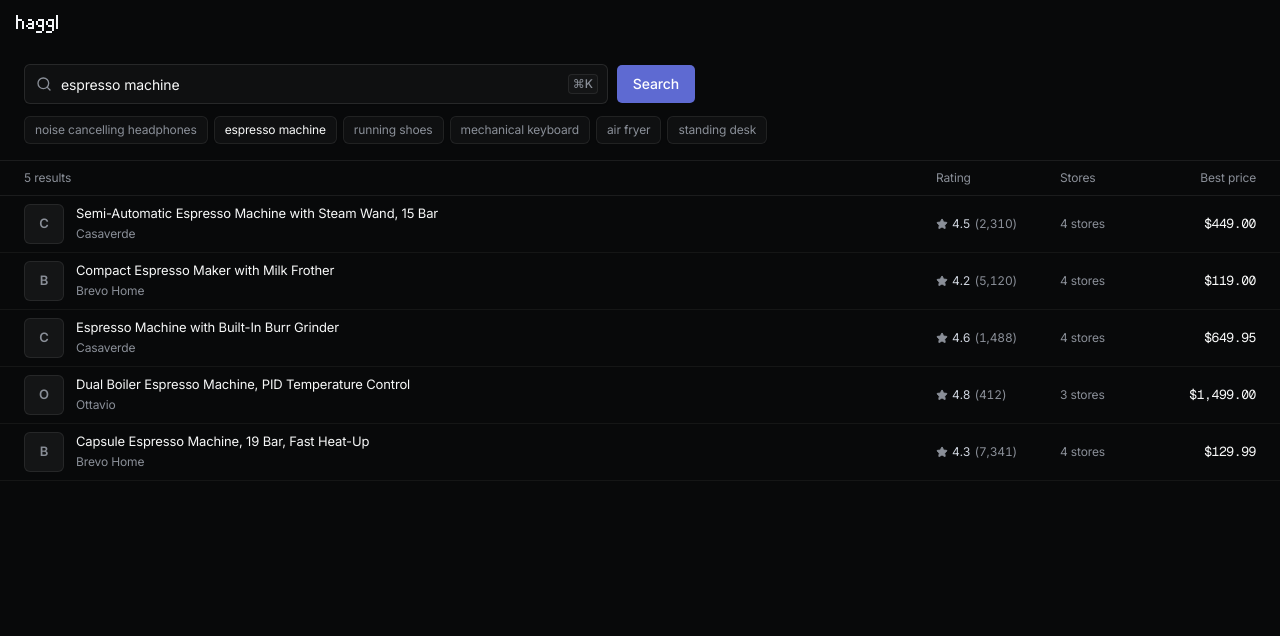
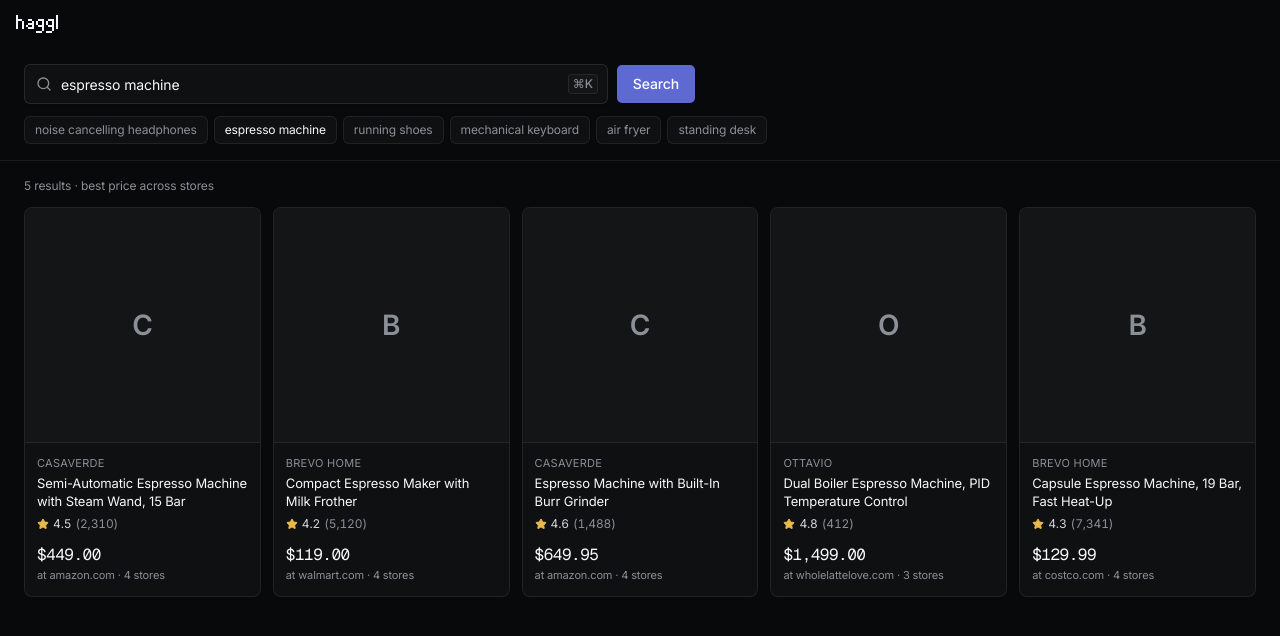
Before and after one commit to allenjohn07/haggl, a Next.js app: page / in a window 1280 px wide. Both pictures are taken after a click on the button "espresso machine". Shown: the top 636 px of the page. Built offline with nearby package versions, Linux system fonts and the light colour scheme; what @web-kits/audio would draw is missing.

Commit message:
Search results as a shopping-style product grid (#22)

```diff
--- /dev/null
+++ b/app/(app)/_components/ProductTile.tsx
@@ -0,0 +1,69 @@
+import { CheckIcon, StarIcon } from "lucide-react";
+import type { ProductCard } from "@/lib/types";
+import { money, store } from "../_lib/format";
+
+// A product as shopping sites show it: big photo, title, rating, price. Tapping it picks it.
+export function ProductTile({ card, selected, onPick }: { card: ProductCard; selected: boolean; onPick: () => void }) {
+  const stores = `${card.offerCount} ${card.offerCount === 1 ? "store" : "stores"}`;
+  return (
+    <li>
+      <button
+        type="button"
+        onClick={onPick}
+        aria-pressed={selected}
+        className={`group relative flex h-full w-full flex-col overflow-hidden rounded-lg border text-left transition-colors duration-150 focus-visible:outline-none focus-visible:ring-2 focus-visible:ring-primary ${
+          selected ? "border-primary bg-primary/[0.07]" : "border-border bg-surface hover:border-white/15 hover:bg-surface-2"
+        }`}
+      >
+        <Photo card={card} />
+        {selected && (
+          <span className="absolute top-2 right-2 flex size-6 items-center justify-center rounded-full bg-primary text-white shadow">
+            <CheckIcon aria-hidden className="size-3.5" />
+            <span className="sr-only">Selected</span>
+          </span>
+        )}
+        <span className="flex flex-1 flex-col gap-1 p-3">
+          {card.brand && <span className="truncate text-[11px] tracking-wide text-muted-foreground uppercase">{card.brand}</span>}
+          <span className="line-clamp-2 text-[13px] leading-snug text-foreground">{card.title}</span>
+          {card.rating && (
+            <span className="flex items-center gap-1 text-[12px] text-muted-foreground">
+              <StarIcon aria-hidden className="size-3 fill-current text-[#e9b949]" />
+              <span className="text-text-2 tabular-nums">{card.rating.score.toFixed(1)}</span>
+              <span className="tabular-nums">({card.rating.count.toLocaleString("en-US")})</span>
+              <span className="sr-only"> stars</span>
+            </span>
+          )}
+          <span className="mt-auto pt-1.5">
+            <span className="num block text-[16px] text-foreground">{money(card.bestOffer.price)}</span>
+            <span className="block truncate text-[11px] text-muted-foreground">
+              at {store(card.bestOffer.merchant)} · {stores}
+            </span>
+          </span>
+        </span>
+      </button>
+    </li>
+  );
+}
+
+// Square photo on a light tile (most store photos have white backgrounds); a quiet initial if there's none.
+function Photo({ card }: { card: ProductCard }) {
+  if (card.image) {
+    return (
+      <span className="block aspect-square w-full overflow-hidden bg-[#ecebe8]">
+        {/* eslint-disable-next-line @next/next/no-img-element -- remote store images, no next/image config */}
+        <img
+          src={card.image}
+          alt={card.title}
+          loading="lazy"
+          className="h-full w-full object-contain p-[12%] mix-blend-multiply transition-transform duration-200 group-hover:scale-[1.03]"
+        />
+      </span>
+    );
+  }
+  const name = (card.brand || card.title).trim();
+  return (
+    <span aria-hidden className="flex aspect-square w-full items-center justify-center border-b border-border bg-surface-2">
+      <span className="text-[28px] font-semibold text-muted-foreground">{name.charAt(0).toUpperCase()}</span>
+    </span>
+  );
+}
--- a/app/(app)/_components/SearchScreen.tsx
+++ b/app/(app)/_components/SearchScreen.tsx
@@ -1,7 +1,7 @@
 "use client";
 
 import { useEffect, useRef, useState } from "react";
-import { CheckIcon, SearchIcon, StarIcon } from "lucide-react";
+import { SearchIcon } from "lucide-react";
 import type { ProductCard } from "@/lib/types";
 import { Pixel } from "@/components/pixel/Pixel";
 import type { PixelState } from "@/components/pixel/sprites";
@@ -15,62 +15,11 @@ import { suggest } from "@/data/typeahead";
 import { api } from "../_lib/api";
 import { money, store } from "../_lib/format";
 import { ProductImage } from "./ProductImage";
+import { ProductTile } from "./ProductTile";
 import { TopBar } from "./TopBar";
 import { StoreLink } from "./StoreLink";
 
 type Status = "idle" | "searching" | "done" | "empty" | "failed" | "busy";
-
-// Product · rating · stores · best price. Phones fold rating and stores under the title.
-const COLS = "grid grid-cols-[3rem_minmax(0,1fr)_auto] items-center gap-x-3 sm:grid-cols-[2.5rem_minmax(0,1fr)_7rem_5rem_6.5rem]";
-
-function Rating({ score, count }: { score: number; count: number }) {
-  return (
-    <span className="inline-flex items-center gap-1 text-muted-foreground">
-      <StarIcon aria-hidden className="size-3 fill-current" />
-      <span className="text-[12px] text-text-2 tabular-nums">{score.toFixed(1)}</span>
-      <span className="text-[12px] tabular-nums">({count.toLocaleString("en-US")})</span>
-      <span className="sr-only"> stars</span>
-    </span>
-  );
-}
-
-function ResultRow({ card, selected, onPick }: { card: ProductCard; selected: boolean; onPick: () => void }) {
-  const stores = `${card.offerCount} ${card.offerCount === 1 ? "store" : "stores"}`;
-  return (
-    <li>
-      <button
-        type="button"
-        onClick={onPick}
-        aria-pressed={selected}
-        className={`${COLS} relative w-full px-4 py-2.5 text-left transition-colors duration-150 sm:px-6 sm:py-2 ${
-          selected ? "bg-primary/10" : "hover:bg-accent"
-        } focus-visible:bg-accent focus-visible:outline-none`}
-      >
-        {selected && <span aria-hidden className="absolute inset-y-0 left-0 w-0.5 bg-primary" />}
-        <ProductImage src={card.image} alt={card.title} brand={card.brand} className="size-12 sm:size-10" />
-        <span className="min-w-0">
-          <span className="line-clamp-2 text-[14px] leading-snug text-foreground sm:line-clamp-1 sm:text-[13px]">{card.title}</span>
-          <span className="mt-0.5 flex flex-wrap items-center gap-x-2 text-[12px] text-muted-foreground">
-            {card.brand && <span>{card.brand}</span>}
-            <span className="flex items-center gap-2 sm:hidden">
-              {card.rating && <Rating score={card.rating.score} count={card.rating.count} />}
-              <span>{stores}</span>
-            </span>
-          </span>
-        </span>
-        <span className="hidden sm:block">{card.rating && <Rating score={card.rating.score} count={card.rating.count} />}</span>
-        <span className="hidden text-[12px] text-muted-foreground sm:block">{stores}</span>
-        <span className="flex items-center justify-end gap-2">
-          <span className="text-right">
-            <span className="num block text-[13px] text-foreground">{money(card.bestOffer.price)}</span>
-            <span className="block text-[11px] text-muted-foreground sm:hidden">{store(card.bestOffer.merchant)}</span>
-          </span>
-          {selected && <CheckIcon aria-hidden className="size-3.5 text-primary" />}
-        </span>
-      </button>
-    </li>
-  );
-}
 
 // A suggestion with the typed part in full colour and the rest muted.
 function Match({ text, query }: { text: string; query: string }) {
@@ -314,17 +263,12 @@ export function SearchScreen({ onAsk }: { onAsk: (card: ProductCard) => void })
 
         {results.length > 0 && (
           <section aria-label="Results" className={`transition-opacity duration-150 ${status === "searching" ? "opacity-40" : ""}`}>
-            <div className={`${COLS} border-b border-border px-4 py-2 text-[12px] text-muted-foreground sm:px-6`}>
-              <span className="col-span-2">
-                {results.length} {results.length === 1 ? "result" : "results"}
-              </span>
-              <span className="hidden sm:block">Rating</span>
-              <span className="hidden sm:block">Stores</span>
-              <span className="text-right">Best price</span>
-            </div>
-            <ul className="divide-y divide-border-soft border-b border-border-soft">
+            <p className="px-4 pt-4 pb-3 text-[12px] text-muted-foreground sm:px-6">
+              {results.length} {results.length === 1 ? "result" : "results"} · best price across stores
+            </p>
+            <ul className="grid grid-cols-2 gap-3 px-4 pb-4 sm:grid-cols-3 sm:px-6 lg:grid-cols-4 xl:grid-cols-5">
               {results.map((c) => (
-                <ResultRow key={c.id} card={c} selected={selected?.id === c.id} onPick={() => setSelected(c)} />
+                <ProductTile key={c.id} card={c} selected={selected?.id === c.id} onPick={() => setSelected(c)} />
               ))}
             </ul>
           </section>
```
